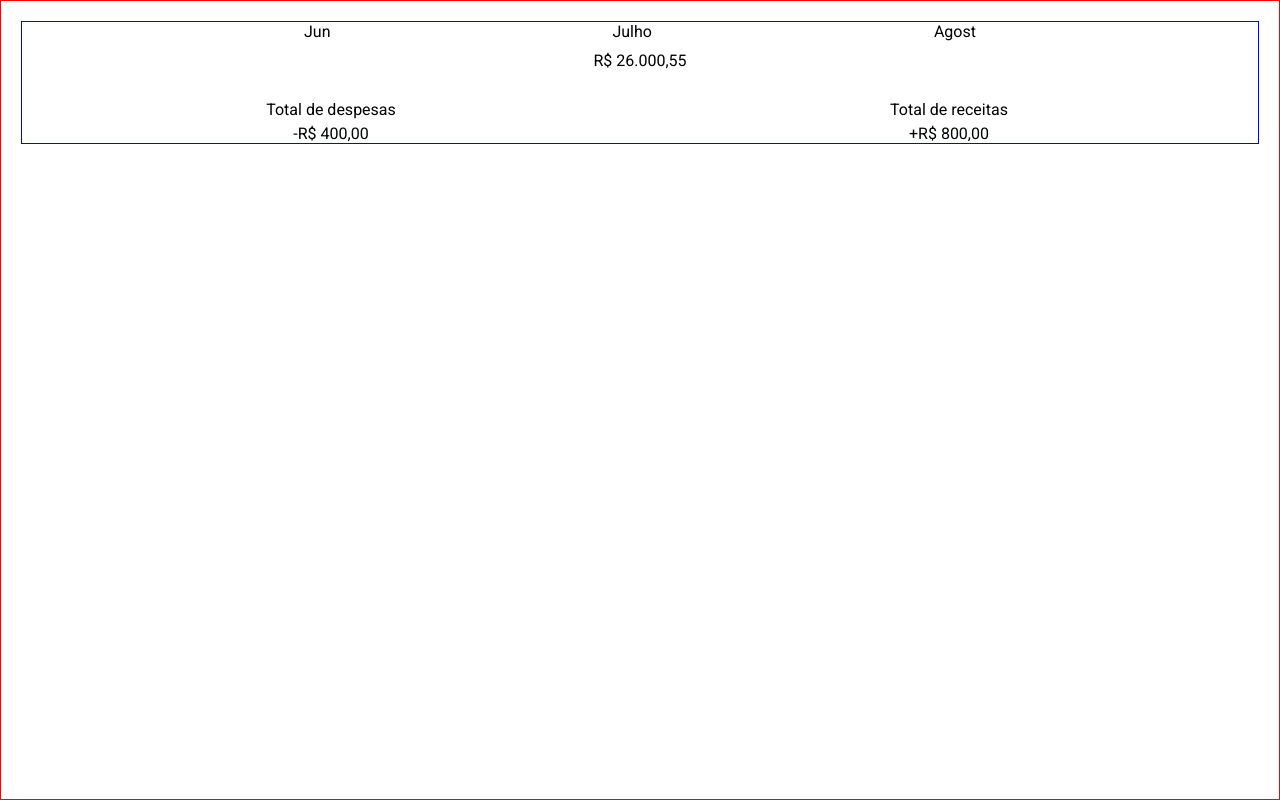
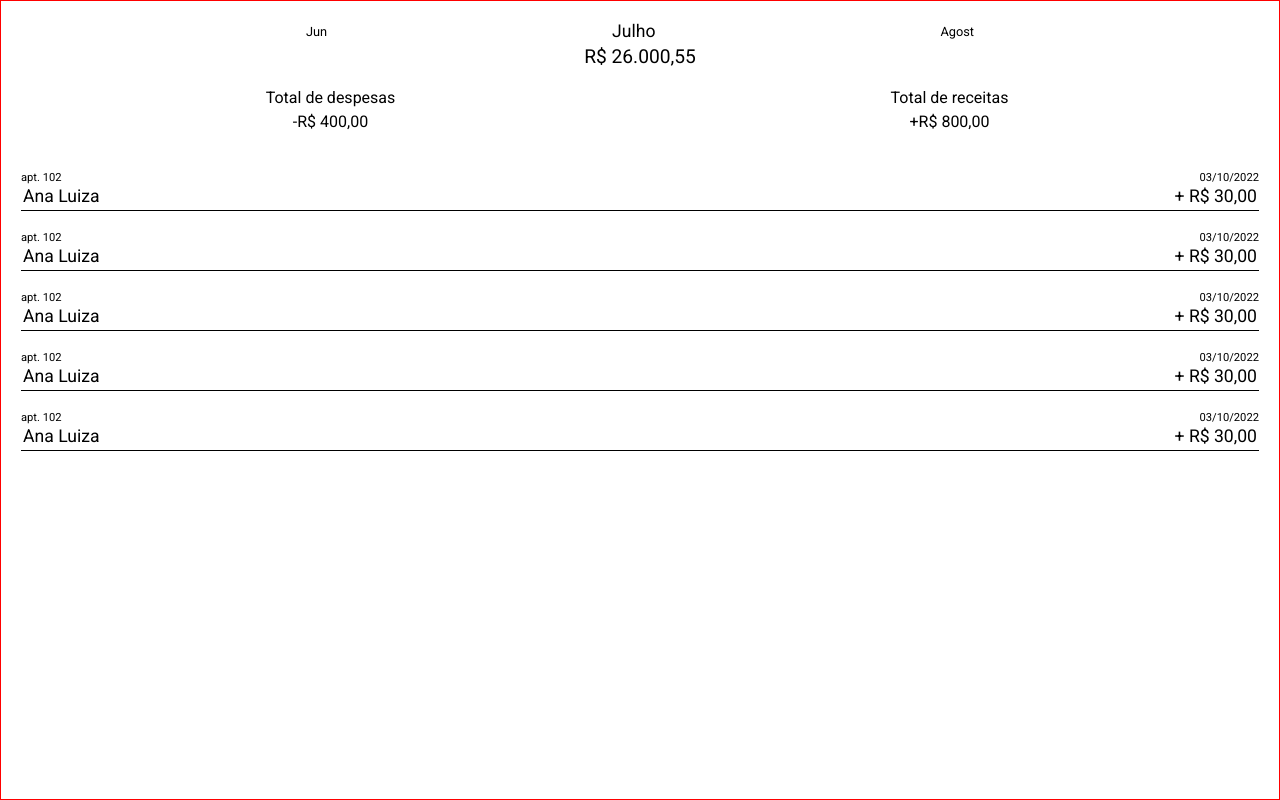
Before and after one commit to GustavoSilva-hub/cashControl, a React (Create React App) app: page / in a window 1280 px wide. Built offline with nearby package versions, Linux system fonts and the light colour scheme.

Commit message:
:ok_hand: style: cash flow

```diff
--- /dev/null
+++ b/src/components/CashFlow.tsx
@@ -0,0 +1,19 @@
+import React from 'react';
+
+import LineFlow from './LineFlow';
+
+import '../styles/components/CashFlow.scss';
+
+function CashFlow(){
+    return (
+        <div className="cash-flow">
+            <LineFlow/>
+            <LineFlow/>
+            <LineFlow/>
+            <LineFlow/>
+            <LineFlow/>
+        </div>
+    )
+}
+
+export default CashFlow;
--- /dev/null
+++ b/src/components/LineFlow.tsx
@@ -0,0 +1,28 @@
+import React from 'react';
+
+import '../styles/components/LineFlow.scss';
+
+function LineFlow(){
+    return (
+        <div className="line-flow">
+            <div className="secondary-info">
+                <span className="apt-name service-kind">
+                    apt. 102
+                </span>
+                <span className="date">
+                    03/10/2022
+                </span>
+            </div>
+            <div className="primary-info">
+                <span className="resident service">
+                    Ana Luiza
+                </span>
+                <span className="value">
+                    + R$ 30,00
+                </span>
+            </div>
+        </div>
+    )
+}
+
+export default LineFlow;
--- a/src/pages/Home.tsx
+++ b/src/pages/Home.tsx
@@ -1,13 +1,17 @@
 import React from 'react';
 
 import Dashboard from '../components/Dashboard';
+import CashFlow from '../components/CashFlow';
+
 
 import '../styles/pages/Home.scss';
+
 function Home(){
     return(
         <div className="home-page">
             <div className="content">
                 <Dashboard/>
+                <CashFlow/>
             </div>
         </div>
     )
--- /dev/null
+++ b/src/styles/components/CashFlow.scss
@@ -0,0 +1,5 @@
+div.cash-flow{
+    display:flex;
+    flex-direction:column;
+    gap:20px;
+}
--- a/src/styles/components/Dashboard.scss
+++ b/src/styles/components/Dashboard.scss
@@ -1,17 +1,26 @@
 div.dashboard {
     flex-direction: column;
 
-    gap: 30px;
+    gap: 20px;
 
     div.current-cash {
         flex-direction: column;
 
-        gap: 10px;
-
+        gap: 4px;
+        div.cash{
+            font-size: 1.2rem;
+        }
         div.months {
             width: 100%;
 
             justify-content: space-evenly;
+
+            span.month.current{
+                font-size:1.1rem;
+            }
+            span.month{
+                font-size:0.8rem;
+            }
         }
 
     }
@@ -23,5 +32,5 @@ div.dashboard {
         }
     }
 
-    border: 1px solid blue;
+
 }
--- /dev/null
+++ b/src/styles/components/LineFlow.scss
@@ -0,0 +1,21 @@
+div.line-flow{
+    flex-direction:column;
+    gap:2px;
+
+    border-bottom: 1px solid #000;
+    padding-bottom:4px;
+
+
+    div{
+        justify-content: space-between;
+    }
+
+    div.secondary-info{
+        font-size:0.7rem;
+    }
+
+    div.primary-info{
+        padding: 0 2px;
+        font-size:1.1rem;
+    }
+}
--- a/src/styles/pages/Home.scss
+++ b/src/styles/pages/Home.scss
@@ -7,7 +7,11 @@ div.content{
 
     padding:  20px 20px;
 
-    align-items: flex-start;
+    flex-direction:column;
+    align-items: center;
+    justify-content:flex-start;
+
+    gap:40px;
 
     border: 1px solid red;
 }
```
